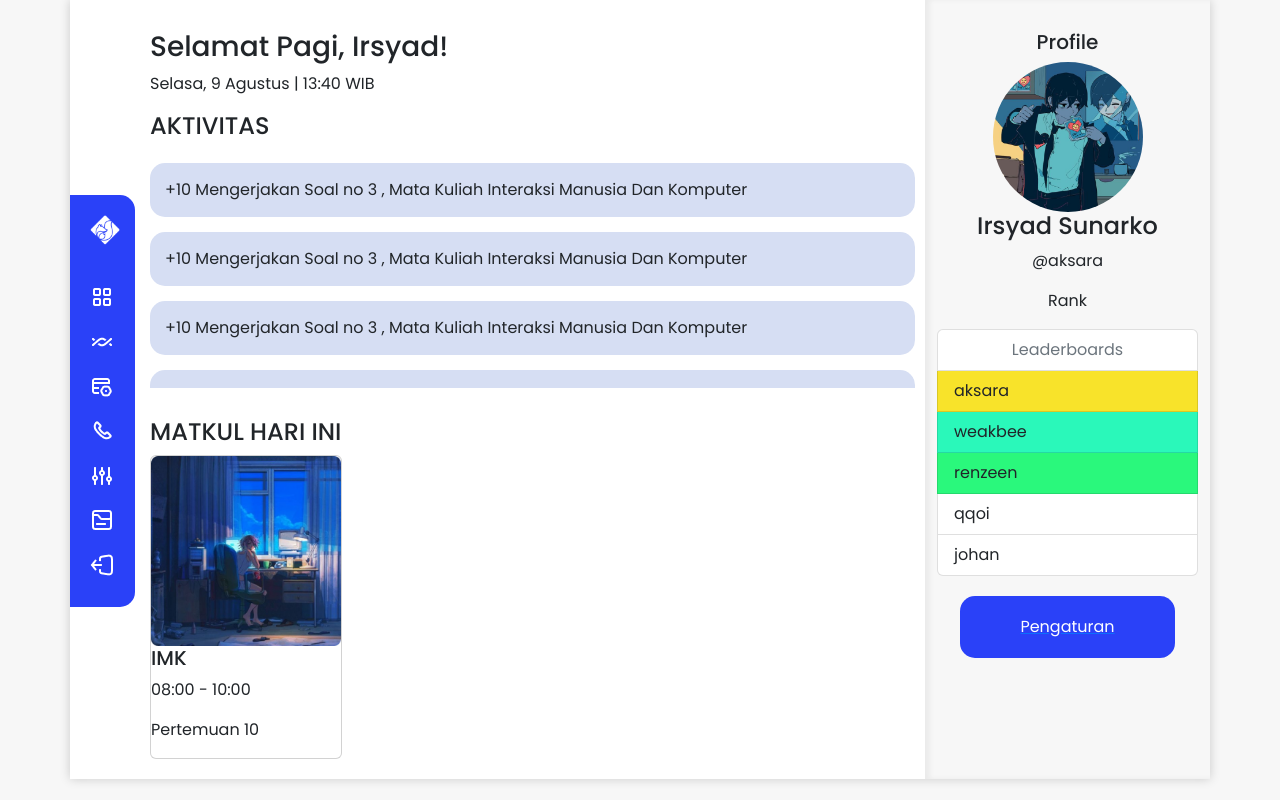
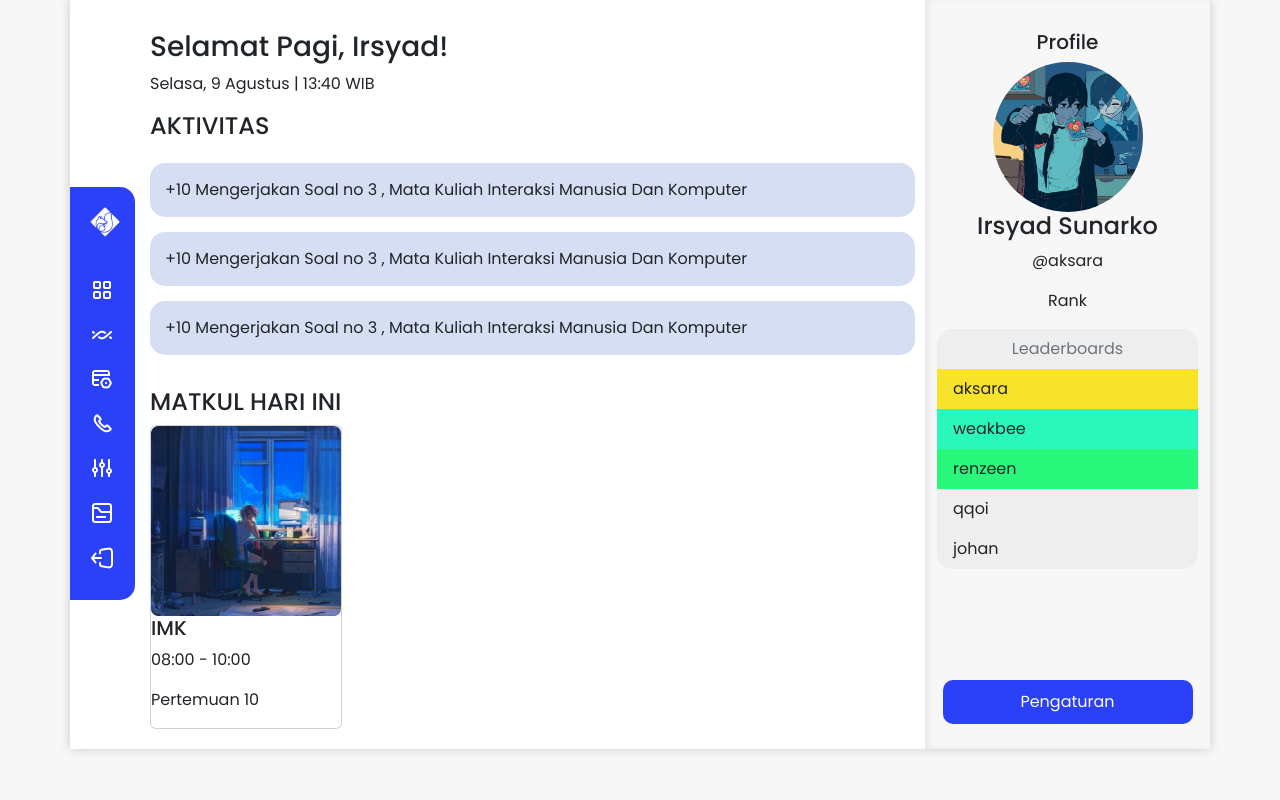
Before and after one commit to WeakBee/r5classwebsite, a PHP site: page / in a window 1280 px wide. Run offline with PHP 8.4, Linux system fonts and the light colour scheme.

Commit message:
Update style.css

```diff
--- a/style.css
+++ b/style.css
@@ -26,7 +26,7 @@ body {
     padding: 15px;
 }
 .scroll{
-    height: 30vh;
+    height: 210px;
     overflow-y: scroll;
     margin-bottom: 30px;
 }
@@ -55,6 +55,7 @@ body {
 .kolom-kanan {
     background-color: var(--warna3);
     box-shadow: 5px 0 5px rgba(0, 0, 0, 0.05) inset;
+    position: relative;
 }
 .profile{
     margin-top: 30px;
@@ -66,25 +67,41 @@ body {
     margin-left: auto;
     margin-right: auto;
 }
-button{
+.button{
+    position: absolute;
+    bottom: 25px;
+    left: 0;
+    display: flex;
+    justify-content: center;
+    width: 100%;
+}
+.button button{
     background-color: var(--warna1);
-    border-radius: 15px;
-    display: block;
-    margin-left: auto;
-    margin-right: auto;
-    margin-top: 20px;
+    border-radius: 10px;
+    width: 250px;
     color: white;
-    gap: 10px;
-    padding: 19px 60px;
+    padding: 10px 25px;
     border: none;
 }
-.satu{
+.leaderboard{
+    background-color: #EEEEEE;
+    border-radius: 15px;
+    overflow: hidden;
+}
+.leaderboard li{
+    background-color: transparent;
+    border: 0;
+}
+.list-group-item.disabled, .list-group-item:disabled {
+    background-color: transparent;
+}
+.leaderboard .satu{
     background-color: var(--warna8);
 }
-.dua{
+.leaderboard .dua{
     background-color: var(--warna9);
 }
-.tiga{
+.leaderboard .tiga{
     background-color: var(--warna10);
 }
 /* KOLOM KANAN */
```
